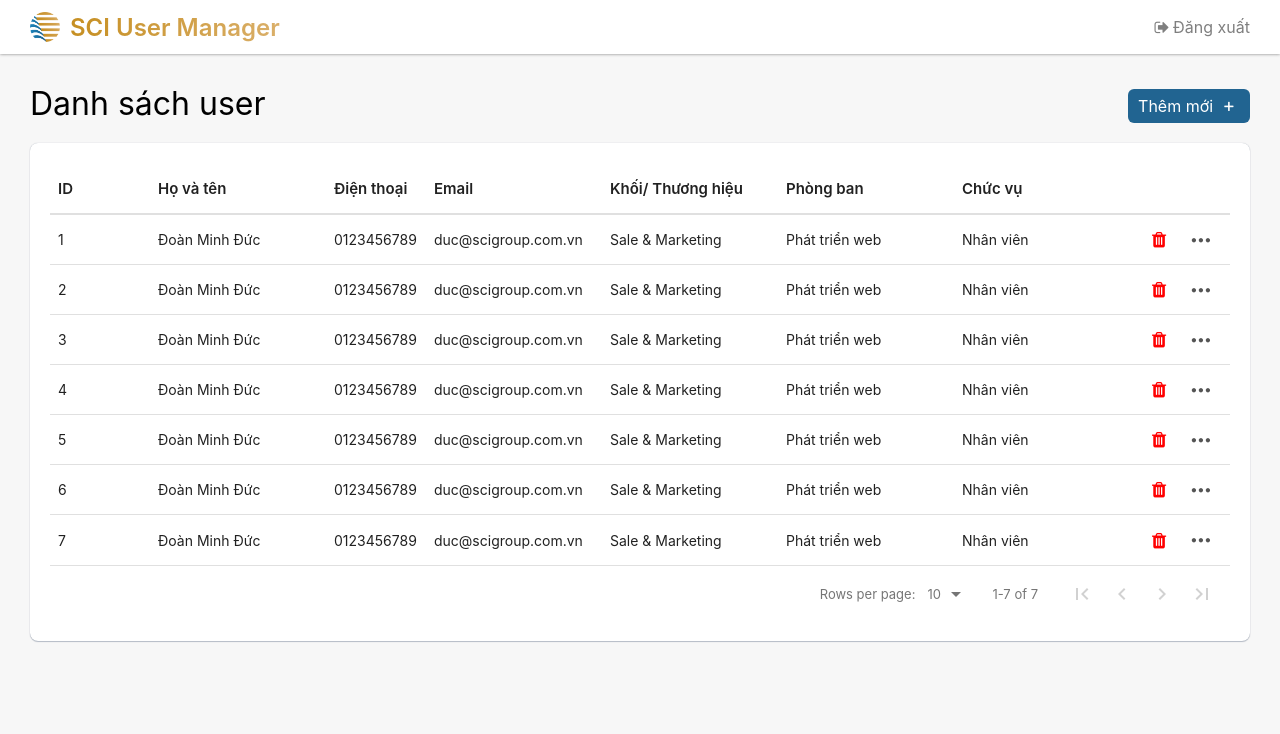
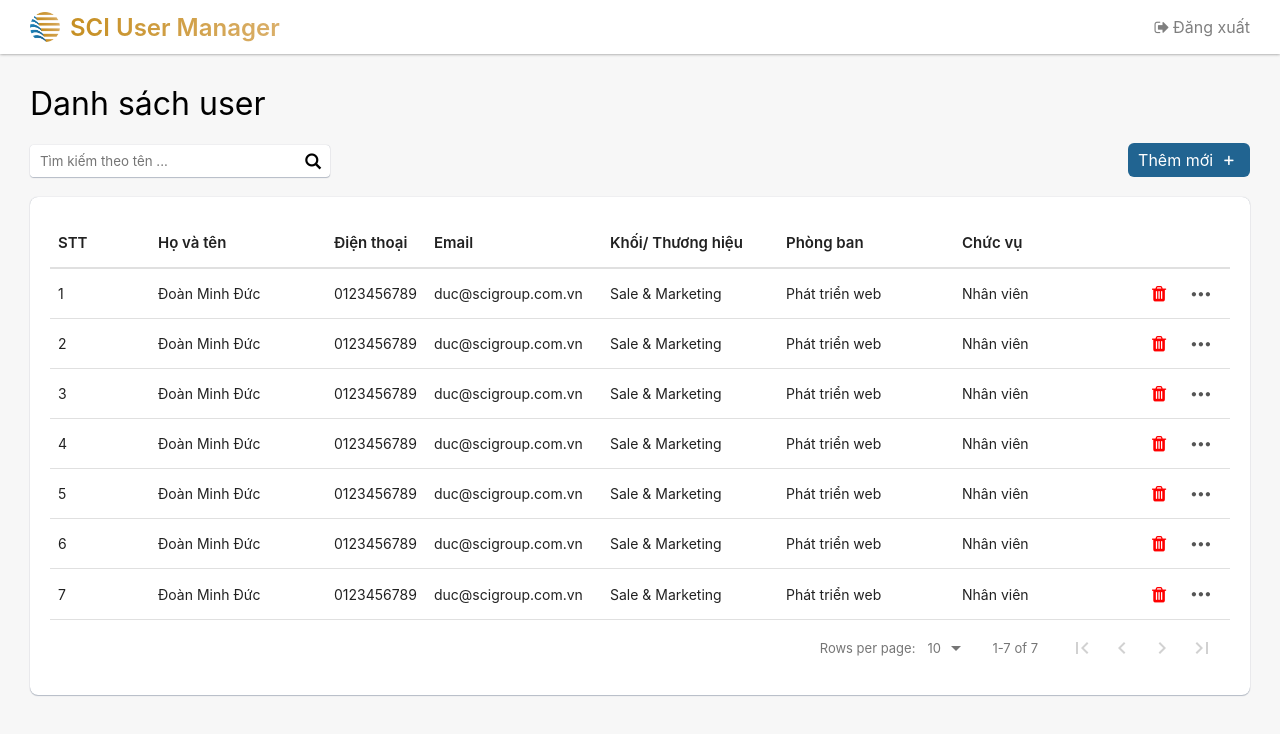
Before and after one commit to teamcodeSCI/user-manager, a React (Create React App) app: page / in a window 1280 px wide. Shown: the top 734 px of the page. Built offline with nearby package versions, Linux system fonts and the light colour scheme; sample sign-in values are in the browser's storage; a web font is replaced by a local one.

Commit message:
first commit

```diff
--- /dev/null
+++ b/src/components/Search/index.jsx
@@ -0,0 +1,13 @@
+import React from 'react';
+import style from './search.module.scss';
+
+const Search = () => {
+  return (
+    <div className={style['search']}>
+      <input type="text" placeholder="Tìm kiếm theo tên ..." />
+      <i className="icon-search-2"></i>
+    </div>
+  );
+};
+
+export default Search;
--- /dev/null
+++ b/src/components/Search/search.module.scss
@@ -0,0 +1,25 @@
+.search {
+    max-width: 300px;
+    width: 50%;
+    display: flex;
+    align-items: center;
+    background: #fff;
+    padding-right: 3px;
+    border-radius: 4px;
+    overflow: hidden;
+    box-shadow:
+        0 1px 1px rgba(9, 30, 66, 0.251),
+        0 0 1px rgba(9, 30, 66, 0.31);
+    input {
+        border: none;
+        width: 100%;
+        padding: 8px 10px;
+    }
+    i {
+        cursor: pointer;
+        display: block;
+        max-width: 25px;
+        min-width: 25px;
+        font-size: 16px;
+    }
+}
--- a/src/layouts/Home/home.module.scss
+++ b/src/layouts/Home/home.module.scss
@@ -4,9 +4,12 @@
     .title {
         font-size: 32px;
         margin-bottom: 20px;
+    }
+    .action {
         display: flex;
         align-items: flex-end;
         justify-content: space-between;
+        margin-bottom: 20px;
         button {
             font-size: 16px;
             color: #fff;
--- a/src/layouts/Home/index.jsx
+++ b/src/layouts/Home/index.jsx
@@ -7,6 +7,7 @@ import NoticeModal from '@/components/NoticeModal';
 import StaffDetail from '@/components/StaffDetail';
 import CreateUser from '@/components/CreateUser';
 import { customStyles, paginationComponentOptions, userList } from '@/utils/util';
+import Search from '@/components/Search';
 
 const Home = () => {
   const [isDelete, setIsDelete] = useState(false);
@@ -19,8 +20,8 @@ const Home = () => {
   };
   const columns = [
     {
-      name: 'ID',
-      selector: (row) => row.id,
+      name: 'STT',
+      selector: (row, index) => index + 1,
       grow: 0.5,
     },
     {
@@ -93,8 +94,9 @@ const Home = () => {
     <div>
       <Header />
       <div className={style['main']}>
-        <div className={style['title']}>
-          Danh sách user
+        <div className={style['title']}>Danh sách user</div>
+        <div className={style['action']}>
+          <Search />
           <button onClick={() => setIsCreate(true)}>
             Thêm mới <i className="icon-plus-1"></i>
           </button>
```
